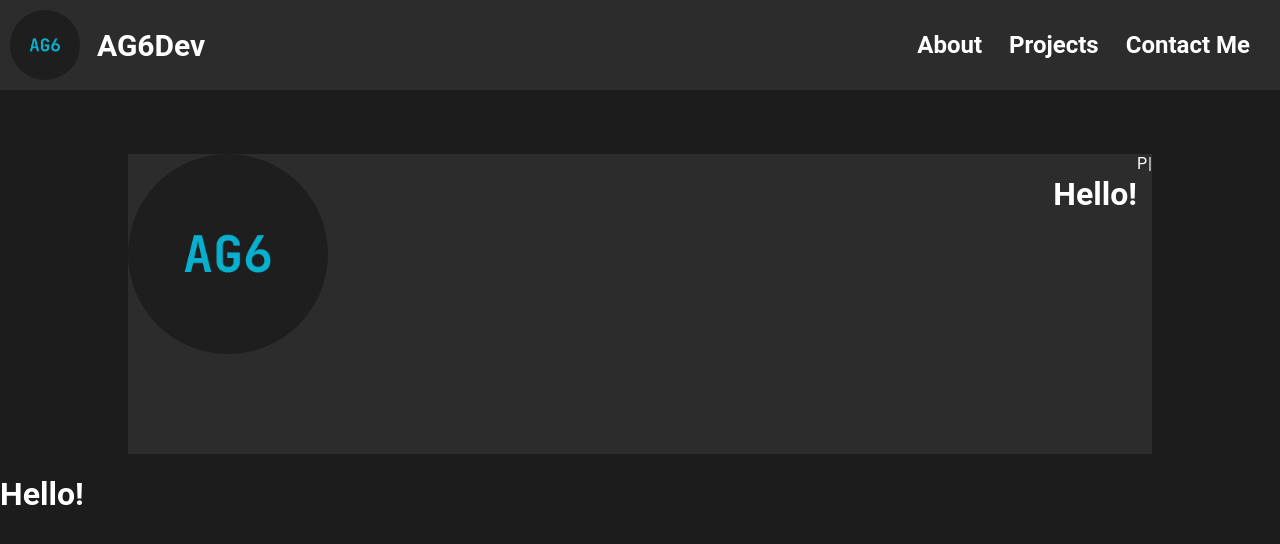
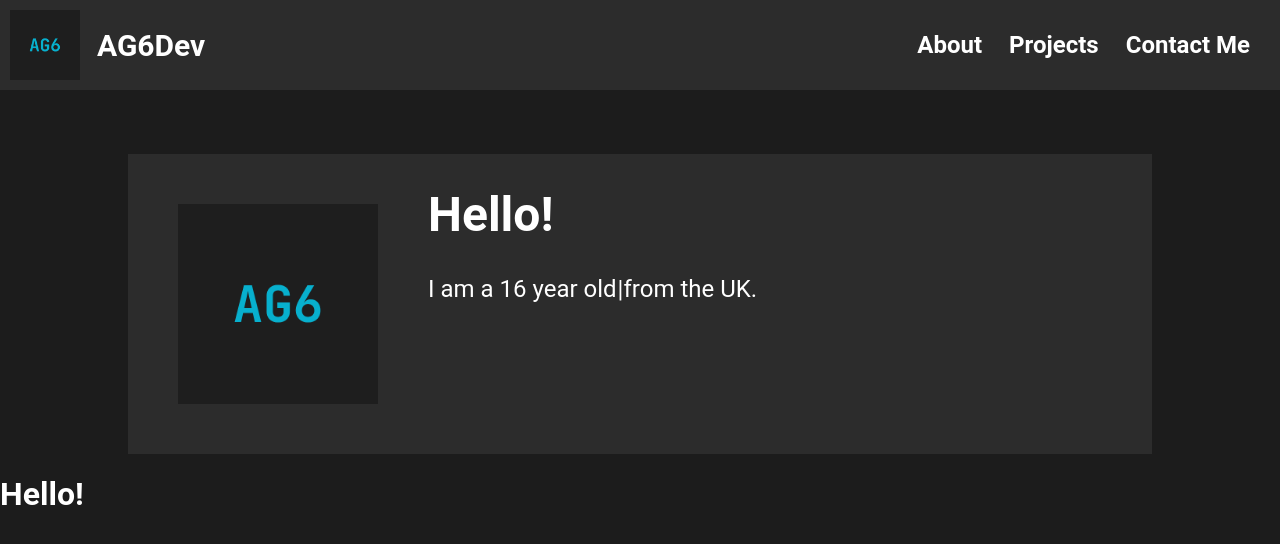
Before and after one commit to AG6Dev/ag6.site, a React (Create React App) app: page / in a window 1280 px wide. Shown: the top 544 px of the page. Built offline with nearby package versions, Linux system fonts and the light colour scheme.

Commit message:
work on about section a bit more

```diff
--- a/public/index.html
+++ b/public/index.html
@@ -2,16 +2,13 @@
 <html lang="en">
   <head>
     <meta charset="utf-8" />
+
+    <link rel="preconnect" href="https://fonts.googleapis.com">
+    <link rel="preconnect" href="https://fonts.gstatic.com" crossorigin>
+    <link href="https://fonts.googleapis.com/css2?family=Roboto+Mono:wght@400;500;700&display=swap" rel="stylesheet">
+
     <link rel="icon" href="%PUBLIC_URL%/favicon.ico" />
     <meta name="viewport" content="width=device-width, initial-scale=1" />
-    <meta name="theme-color" content="#000000" />
-    <meta
-      name="description"
-      content="AG6Dev's Projects"
-    />
-    <link rel="apple-touch-icon" href="%PUBLIC_URL%/logo192.png" />
-    <link rel="manifest" href="%PUBLIC_URL%/manifest.json" />
-
     <title>AG6Dev</title>
   </head>
   <body>
--- a/src/components/About.jsx
+++ b/src/components/About.jsx
@@ -1,24 +1,30 @@
 import React from "react";
 import icon from "../images/icon.png";
-import Typewriter from "typewriter-effect";
 
 import "../styles/about.css";
+import Typewriter from "typewriter-effect";
 
 export default function About() {
     return (
         <div className="about">
-            <img src={icon} alt="AG6"/>
-            <h1>Hello!</h1>
+            <div className="about-image">
+                <img src={icon} alt="AG6 Logo"/>
+            </div>
+            <div className="about-info">
+                <h1>Hello!</h1>
 
-            <Typewriter options={{
-                strings: ["Java Developer",
-                    "Python Developer",
-                    "Backend Developer",
-                    "Web Developer"],
-                autoStart: true,
-                loop: true,
+                <span className="about-info-intro">I am a 16 year old
+                <Typewriter options={{
+                    strings: [" Java Developer",
+                        " Python Developer",
+                        " Minecraft Modder"],
+                    autoStart: true,
+                    loop: true,
+                    typeSpeed: 300,
 
-            }} className="about-typewriter"/>
+                }} className="about-typewriter"/>
+                from the UK. </span>
+            </div>
         </div>
     )
 }
--- a/src/components/Navbar.jsx
+++ b/src/components/Navbar.jsx
@@ -7,7 +7,7 @@ import "../styles/navbar.css"
 export default function Navbar() {
     return (
         <nav>
-            <img src={icon} className="navbar--icon" alt="AG6Dev" />
+            <img src={icon} className="navbar--icon" alt="AG6Dev"/>
             <h1 className="nav-title">AG6Dev</h1>
             <h2 className="nav-about">About</h2>
             <h2 className="nav-projects">Projects</h2>
--- a/src/styles/about.css
+++ b/src/styles/about.css
@@ -8,13 +8,39 @@
     display: flex;
 }
 
-.about > img {
+.about-image {
+    width: 300px;
+    height: 100%;
+    background-color: #2c2c2c;
+    border: 100px;
+    margin: 0;
+    padding: 0;
+}
+
+.about-info {
+    font-weight: 400;
+    font-size: 1.5em;
+}
+
+.about-info-intro {
+    display: flex;
+}
+
+.about-typewriter {
+    text-align: left;
+    max-width: 100%;
+
+}
+
+.about-image > img {
     width: 200px;
     height: 200px;
 
-    justify-content: center;
-    margin-right: auto;
-    border-radius: 100px;
+    /*margin-right: auto;*/
+    align-content: center;
+    padding-top: 50px;
+    padding-left: 50px;
+
 }
 
 .about-typewriter {
--- a/src/styles/navbar.css
+++ b/src/styles/navbar.css
@@ -7,7 +7,6 @@ nav {
 nav > img {
     width: 70px;
     margin: 10px 7px 10px 10px;
-    border-radius: 50px;
 }
 
 
```
